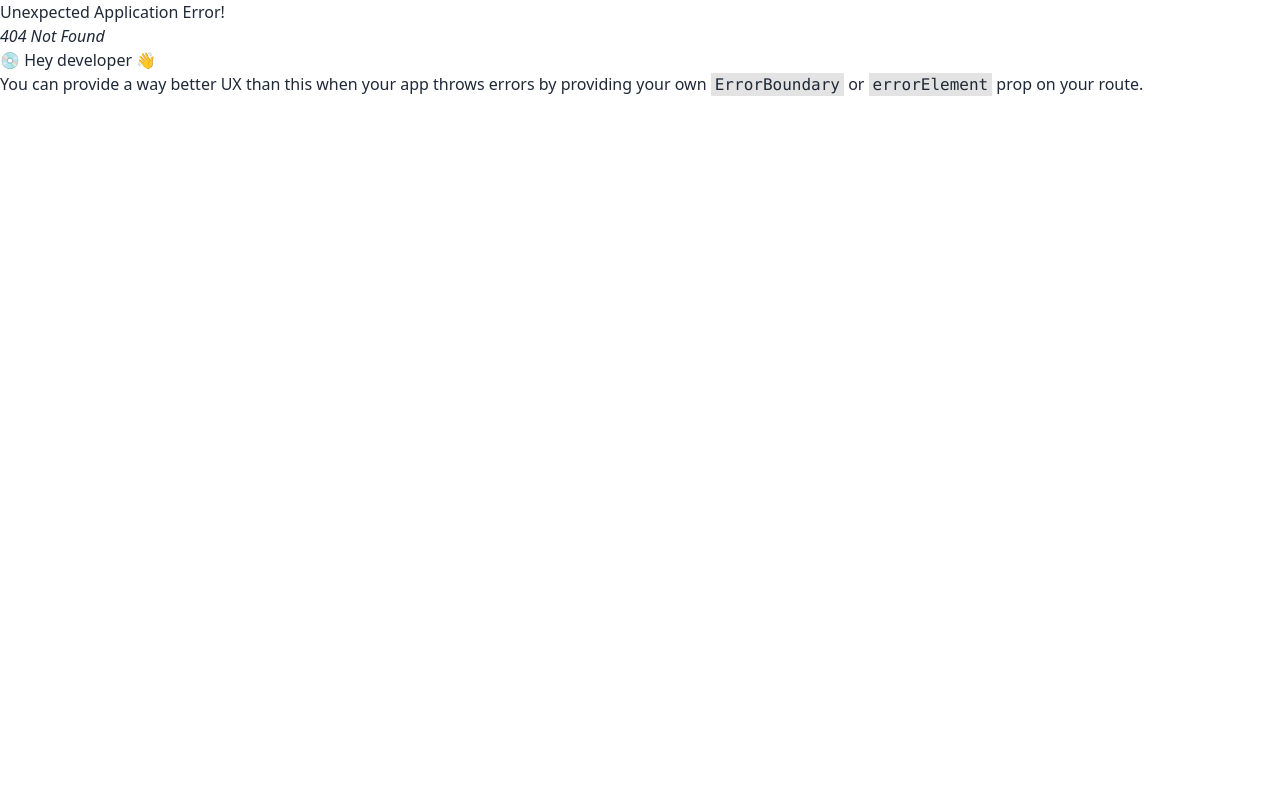
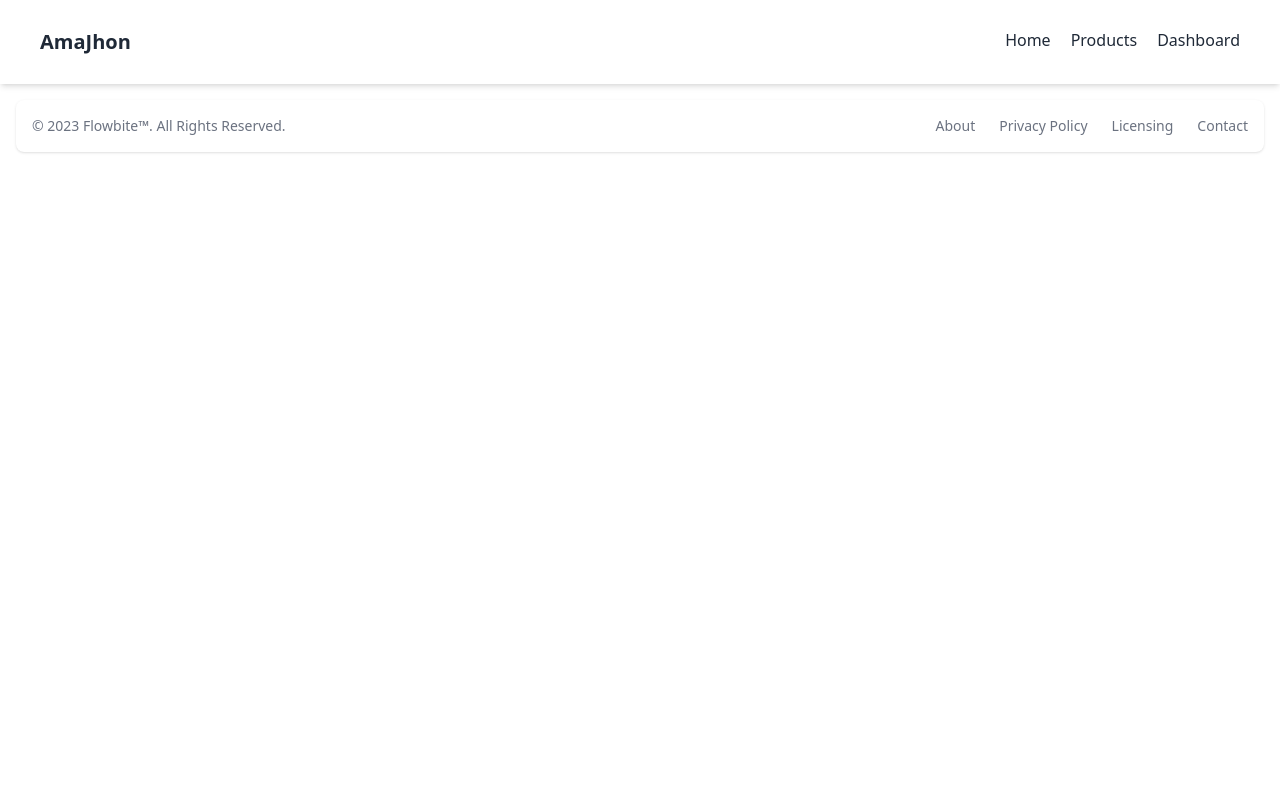
Before and after one commit to Shakibcs/AmajhonEcommerce-react-router, a React (Vite) app: page /footer in a window 1280 px wide. Before the commit this address had no page. Shown: the top 800 px of the page. Built offline with nearby package versions, Linux system fonts and the light colour scheme.

Commit message:
footer-section design done

```diff
--- /dev/null
+++ b/src/Pages/Footer/Footer.jsx
@@ -0,0 +1,30 @@
+const Footer = () => {
+    return (
+        <div>
+
+<footer className="bg-white rounded-lg shadow m-4 dark:bg-gray-800">
+    <div className="w-full mx-auto max-w-screen-xl p-4 md:flex md:items-center md:justify-between">
+      <span className="text-sm text-gray-500 sm:text-center dark:text-gray-400">© 2023 <a href="https://flowbite.com/" className="hover:underline">Flowbite™</a>. All Rights Reserved.
+    </span>
+    <ul className="flex flex-wrap items-center mt-3 text-sm font-medium text-gray-500 dark:text-gray-400 sm:mt-0">
+        <li>
+            <a href="#" className="mr-4 hover:underline md:mr-6 ">About</a>
+        </li>
+        <li>
+            <a href="#" className="mr-4 hover:underline md:mr-6">Privacy Policy</a>
+        </li>
+        <li>
+            <a href="#" className="mr-4 hover:underline md:mr-6">Licensing</a>
+        </li>
+        <li>
+            <a href="#" className="hover:underline">Contact</a>
+        </li>
+    </ul>
+    </div>
+</footer>
+
+        </div>
+    );
+};
+
+export default Footer;
--- a/src/Pages/Home/Home.jsx
+++ b/src/Pages/Home/Home.jsx
@@ -2,42 +2,42 @@ const Home = () => {
     return (
 
         <div>
-            <div class="grid grid-cols-2 md:grid-cols-3 gap-4">
+            <div className="grid grid-cols-2 md:grid-cols-3 gap-4">
     <div>
-        <img class="h-auto max-w-full rounded-lg" src="https://flowbite.s3.amazonaws.com/docs/gallery/square/image.jpg" alt=""/>
+        <img className="h-auto max-w-full rounded-lg" src="https://flowbite.s3.amazonaws.com/docs/gallery/square/image.jpg" alt=""/>
     </div>
     <div>
-        <img class="h-auto max-w-full rounded-lg" src="https://flowbite.s3.amazonaws.com/docs/gallery/square/image-1.jpg" alt=""/>
+        <img className="h-auto max-w-full rounded-lg" src="https://flowbite.s3.amazonaws.com/docs/gallery/square/image-1.jpg" alt=""/>
     </div>
     <div>
-        <img class="h-auto max-w-full rounded-lg" src="https://flowbite.s3.amazonaws.com/docs/gallery/square/image-2.jpg" alt=""/>
+        <img className="h-auto max-w-full rounded-lg" src="https://flowbite.s3.amazonaws.com/docs/gallery/square/image-2.jpg" alt=""/>
     </div>
     <div>
-        <img class="h-auto max-w-full rounded-lg" src="https://flowbite.s3.amazonaws.com/docs/gallery/square/image-3.jpg" alt=""/>
+        <img className="h-auto max-w-full rounded-lg" src="https://flowbite.s3.amazonaws.com/docs/gallery/square/image-3.jpg" alt=""/>
     </div>
     <div>
-        <img class="h-auto max-w-full rounded-lg" src="https://flowbite.s3.amazonaws.com/docs/gallery/square/image-4.jpg" alt=""/>
+        <img className="h-auto max-w-full rounded-lg" src="https://flowbite.s3.amazonaws.com/docs/gallery/square/image-4.jpg" alt=""/>
     </div>
     <div>
-        <img class="h-auto max-w-full rounded-lg" src="https://flowbite.s3.amazonaws.com/docs/gallery/square/image-5.jpg" alt=""/>
+        <img className="h-auto max-w-full rounded-lg" src="https://flowbite.s3.amazonaws.com/docs/gallery/square/image-5.jpg" alt=""/>
     </div>
     <div>
-        <img class="h-auto max-w-full rounded-lg" src="https://flowbite.s3.amazonaws.com/docs/gallery/square/image-6.jpg" alt=""/>
+        <img className="h-auto max-w-full rounded-lg" src="https://flowbite.s3.amazonaws.com/docs/gallery/square/image-6.jpg" alt=""/>
     </div>
     <div>
-        <img class="h-auto max-w-full rounded-lg" src="https://flowbite.s3.amazonaws.com/docs/gallery/square/image-7.jpg" alt=""/>
+        <img className="h-auto max-w-full rounded-lg" src="https://flowbite.s3.amazonaws.com/docs/gallery/square/image-7.jpg" alt=""/>
     </div>
     <div>
-        <img class="h-auto max-w-full rounded-lg" src="https://flowbite.s3.amazonaws.com/docs/gallery/square/image-8.jpg" alt=""/>
+        <img className="h-auto max-w-full rounded-lg" src="https://flowbite.s3.amazonaws.com/docs/gallery/square/image-8.jpg" alt=""/>
     </div>
     <div>
-        <img class="h-auto max-w-full rounded-lg" src="https://flowbite.s3.amazonaws.com/docs/gallery/square/image-9.jpg" alt=""/>
+        <img className="h-auto max-w-full rounded-lg" src="https://flowbite.s3.amazonaws.com/docs/gallery/square/image-9.jpg" alt=""/>
     </div>
     <div>
-        <img class="h-auto max-w-full rounded-lg" src="https://flowbite.s3.amazonaws.com/docs/gallery/square/image-10.jpg" alt=""/>
+        <img className="h-auto max-w-full rounded-lg" src="https://flowbite.s3.amazonaws.com/docs/gallery/square/image-10.jpg" alt=""/>
     </div>
     <div>
-        <img class="h-auto max-w-full rounded-lg" src="https://flowbite.s3.amazonaws.com/docs/gallery/square/image-11.jpg" alt=""/>
+        <img className="h-auto max-w-full rounded-lg" src="https://flowbite.s3.amazonaws.com/docs/gallery/square/image-11.jpg" alt=""/>
     </div>
 </div>
         </div>
--- a/src/Route/Route.jsx
+++ b/src/Route/Route.jsx
@@ -3,6 +3,7 @@ import MainLayout from "../layouts/MainLayout";
 import Home from "../Pages/Home/home";
 import Products from "../Pages/Products/Products";
 import Dashboard from "../Dashboard/Dashboard";
+import Footer from "../Pages/Footer/Footer";
 
 const myCreateRoute = createBrowserRouter(
     [
@@ -20,6 +21,10 @@ const myCreateRoute = createBrowserRouter(
         {
             path: '/dashboard',
             element: <Dashboard></Dashboard>
+          },
+          {
+            path: '/footer',
+            element: <Footer></Footer>
           }
       ]
       }
--- a/src/layouts/MainLayout.jsx
+++ b/src/layouts/MainLayout.jsx
@@ -1,11 +1,12 @@
 import { Outlet } from "react-router-dom";
+import Footer from "../Pages/Footer/Footer";
 
 const MainLayout = () => {
     return (
         <div>
             <section className="flex justify-between px-10 shadow-md py-7">
                 <div><h1 className="text-xl font-bold">AmaJhon</h1></div>
-      <nav className=''>
+      <nav>
         <ul className="flex gap-5">
             <li><a href="/home">Home</a></li>
             <li><a href="/products">Products</a></li>
@@ -13,10 +14,10 @@ const MainLayout = () => {
         </ul>
       </nav>
       </section>
-
-
+     <div className="min-h-screen">
      <Outlet></Outlet>
-
+     </div>
+     <Footer></Footer>
         </div>
     );
 };
```
